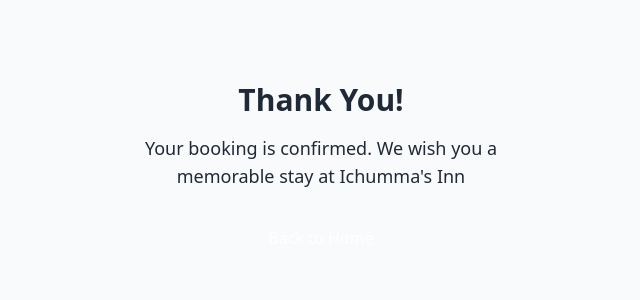
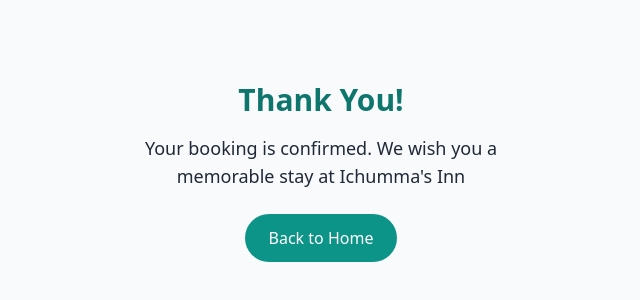
Before and after one commit to ichummas/ichummas, a plain HTML site: page confirmation.html in a window 1280 px wide. Shown: the part 228-528 px from the top of the page, without its empty margins (319-959 px from the left). Drawn offline with nearby package versions, Linux system fonts and the light colour scheme.

Commit message:
confirmation page

```diff
--- a/confirmation.html
+++ b/confirmation.html
@@ -31,6 +31,8 @@
 
   <!-- ✅ Tailwind CSS -->
   <link rel="stylesheet" href="https://cdn.jsdelivr.net/npm/tailwindcss@2.2.19/dist/tailwind.min.css" />
+  <script src="https://cdn.tailwindcss.com"></script>
+  <meta http-equiv="refresh" content="5;url=index.html">
 </head>
   <!-- Google tag (gtag.js) -->
   <script async src="https://www.googletagmanager.com/gtag/js?id=G-K79DQK08K3"></script>
```
